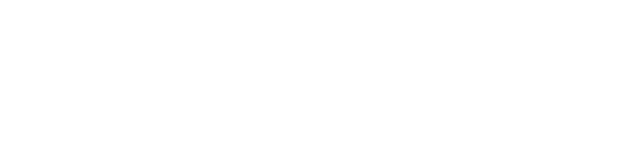
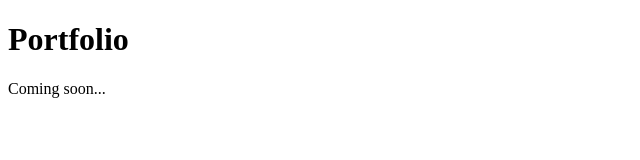
Before and after one commit to jimmyegc/portfolio, a plain HTML site: page index.html in a window 1280 px wide. Shown: the whole page, without its empty margins (0-640 px from the left). Drawn offline with Linux system fonts and the light colour scheme.

Commit message:
Coming soon...

```diff
--- a/index.html
+++ b/index.html
@@ -7,7 +7,8 @@
   <title>Portfolio | Jimmy García</title>
 </head>
 <body>
-
+  <h1>Portfolio</h1>
+  <p>Coming soon...</p>
    <!--
         -Home
         -About
```
